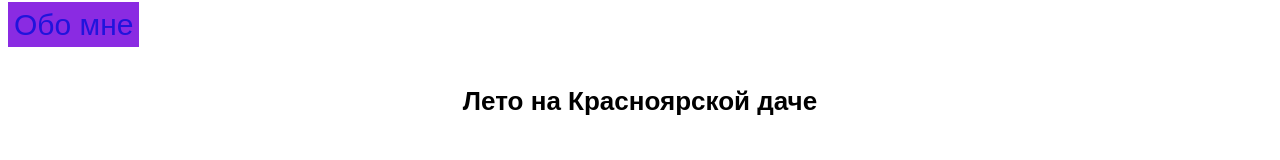
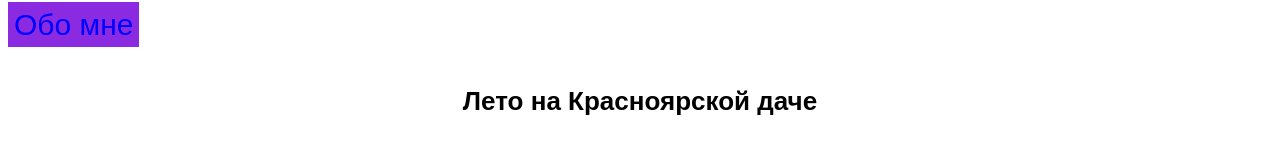
Before and after one commit to petrwasimposter/bookish-bassoon, a plain HTML site: page index.html in a window 1280 px wide. In both pictures the pointer is over the link "Обо мне". Shown: the top 160 px of the page. Drawn offline with Linux system fonts and the light colour scheme.

Commit message:
Update style.css

```diff
--- a/style.css
+++ b/style.css
@@ -24,7 +24,7 @@ h2{
 }
 header a:hover{
     background-color: blueviolet;
-    color: rgb(33, 20, 220);
+    color: blue;
 }
 .gallery{
     display: flex;
```
